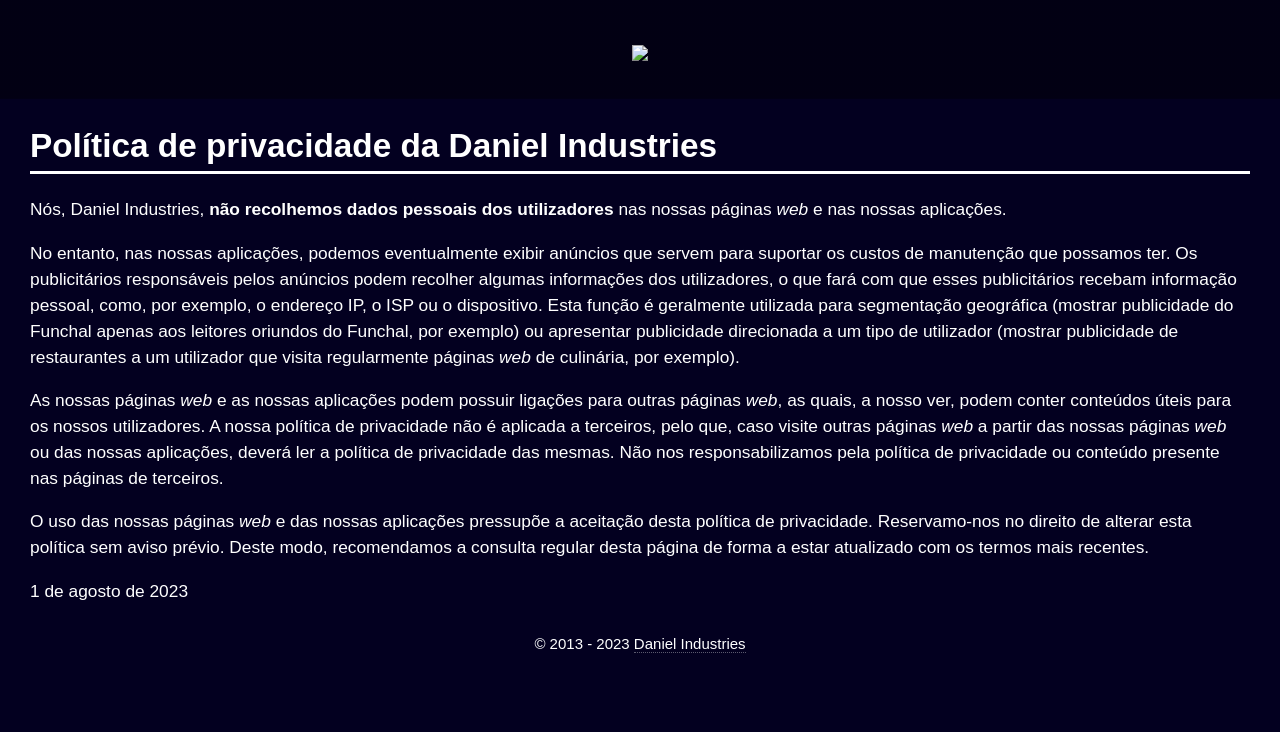
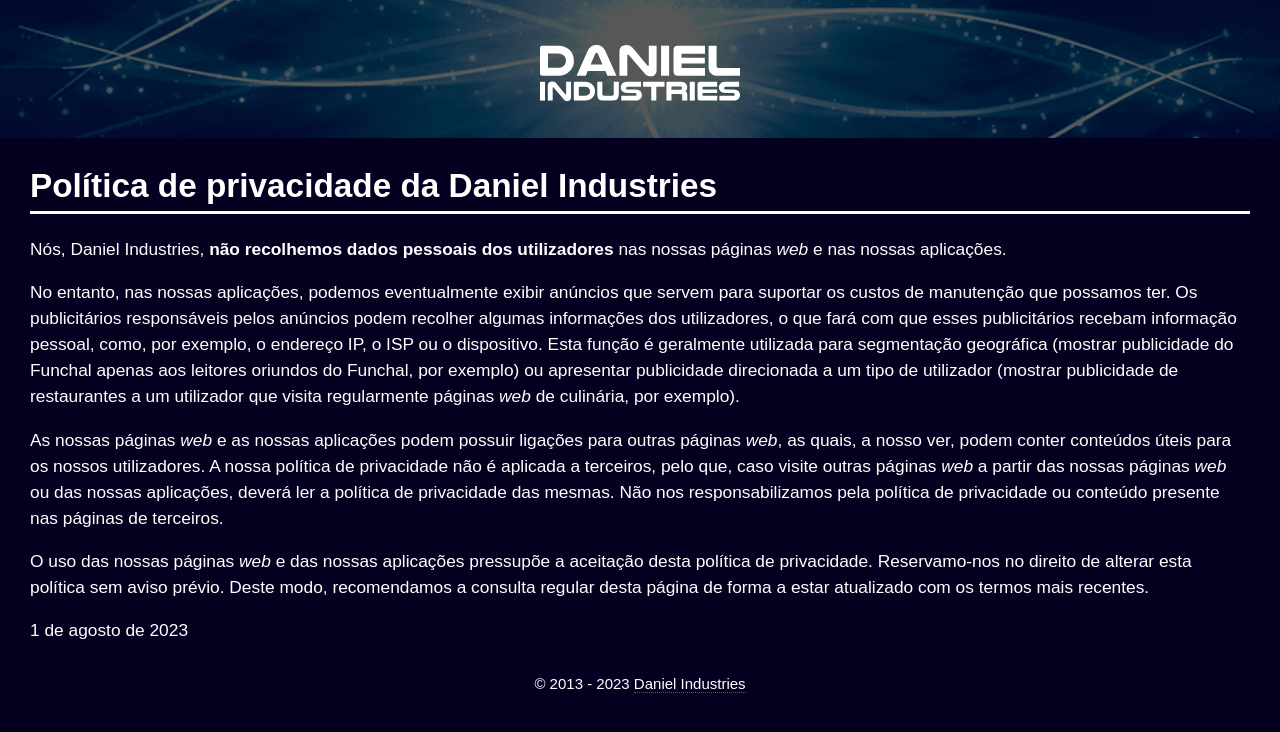
Before and after one commit to DanielIndustries/danielindustries.github.io, a plain HTML site: page index.html in a window 1280 px wide. Drawn offline with Linux system fonts and the light colour scheme.

Commit message:
Add files via upload

```diff
--- a/index.html
+++ b/index.html
@@ -4,7 +4,7 @@
 		<title>Política de privacidade | Daniel Industries</title>
 		<meta charset="utf-8" />
 		<meta name="viewport" content="width=device-width, initial-scale=1, user-scalable=no" />
-		<link rel="icon" type="image/png" href="images/icon.png" />
+		<link rel="icon" type="image/png" href="/assets/images/icon.png" />
 	</head>
 	<style>
 		body {
@@ -30,7 +30,7 @@
 			line-height: 1.5em;
 		}
 		header {
-			background: linear-gradient(rgba(0, 0, 0, 0.4), rgba(0, 0, 0, 0.4)), url(images/fundo.png);
+			background: linear-gradient(rgba(0, 0, 0, 0.4), rgba(0, 0, 0, 0.4)), url(/assets/images/fundo.png);
 			background-repeat: no-repeat;
 			background-size: cover;
 			background-position: center center;
@@ -49,7 +49,7 @@
 	<body>
 		<a href="https://danielindustries.com">
 			<header>
-				<img src="images/daniel_industries.svg" width="200px" style="margin-top:15px">
+				<img src="/assets/images/daniel_industries.svg" width="200px" style="margin-top:15px">
 			</header>
 		</a>
 		<main>
```
